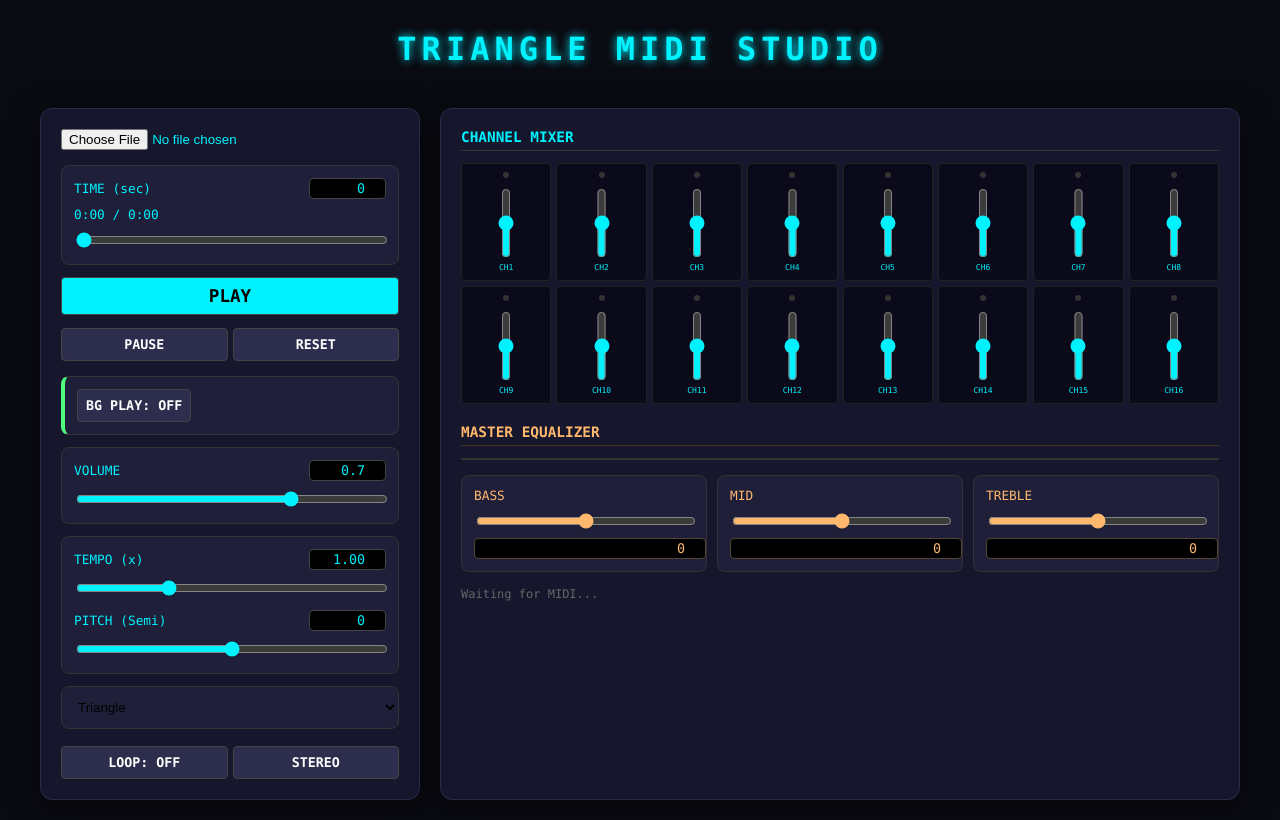
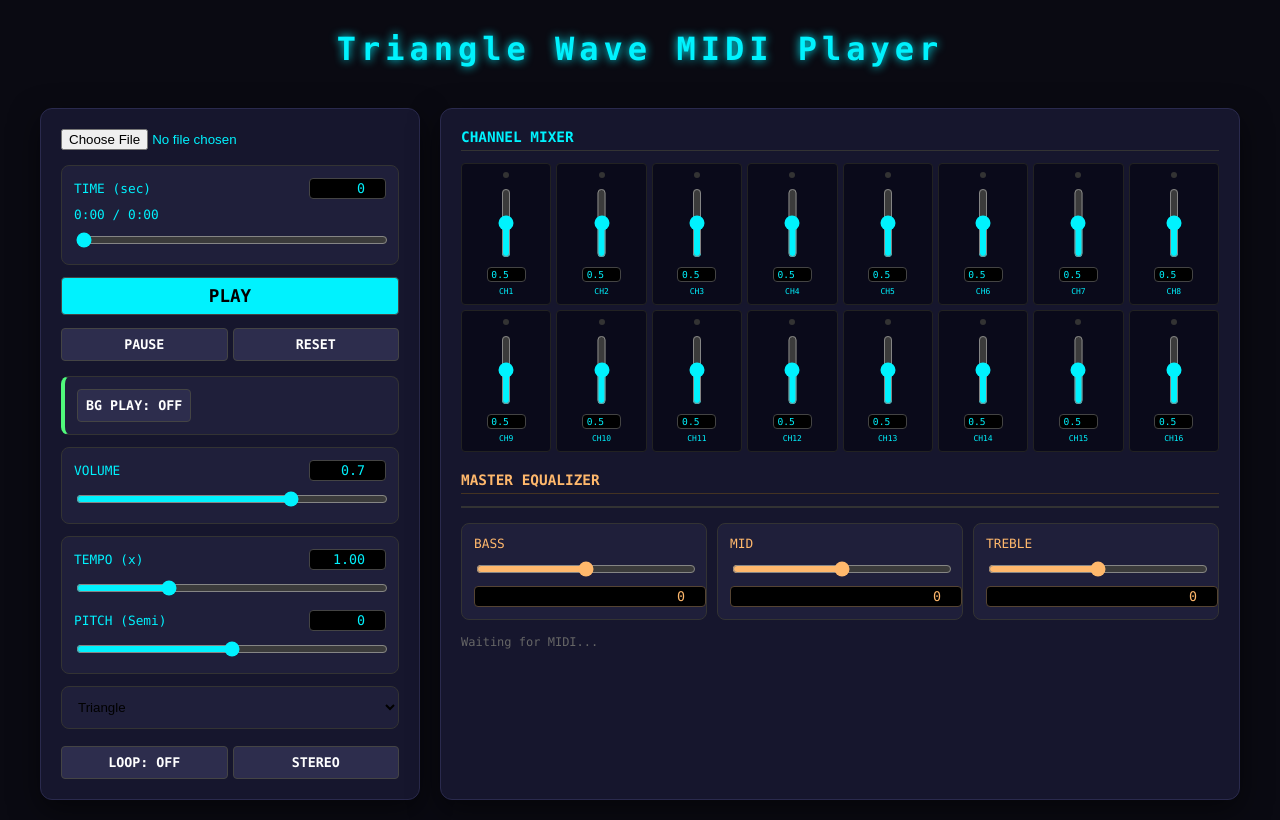
Before and after one commit to Saki-Squid/TriangleWaveMIDIPlayer, a plain HTML site: page index.html in a window 1280 px wide. Drawn offline with Linux system fonts and the light colour scheme.

Commit message:
Change title and update mixer channel elements

```diff
--- a/index.html
+++ b/index.html
@@ -3,7 +3,7 @@
 <head>
     <meta charset="UTF-8">
     <meta name="viewport" content="width=device-width, initial-scale=1.0">
-    <title>Triangle MIDI Studio - Pro EQ Edition</title>
+    <title>Triangle wave MIDI Player</title>
     <script src="https://cdn.jsdelivr.net/npm/midi-parser-js@4.0.4/src/main.min.js"></script>
     <style>
         :root { --accent: #00f2fe; --bg: #0a0a12; --panel: #16162d; --eq-color: #ffb86c; --bg-play-color: #50fa7b; }
@@ -30,7 +30,7 @@
         .eq-range { accent-color: var(--eq-color) !important; }
 
         .mixer-grid { display: grid; grid-template-columns: repeat(8, 1fr); gap: 5px; margin-bottom: 20px; }
-        .ch { background: #0a0a1a; padding: 8px 2px; border-radius: 4px; text-align: center; border: 1px solid #222; }
+        .ch { background: #0a0a1a; padding: 8px 2px; border-radius: 4px; text-align: center; border: 1px solid #222;}
         .v-slider { appearance: slider-vertical; height: 70px; width: 10px; margin: 5px 0; }
         .ind { width: 6px; height: 6px; background: #333; border-radius: 50%; margin: 0 auto 5px; }
         .ind.active { background: var(--accent); box-shadow: 0 0 8px var(--accent); }
@@ -41,7 +41,7 @@
 <body>
 
 <div class="container">
-    <h1>TRIANGLE MIDI STUDIO</h1>
+    <h1>Triangle Wave MIDI Player</h1>
 
     <div class="panel">
         <input type="file" id="fileInput" accept=".mid,.midi" style="margin-bottom:15px; width:100%;">
@@ -161,11 +161,25 @@
     const mixerGrid = document.getElementById('mixerGrid');
     for(let i=0; i<16; i++) {
         const div = document.createElement('div'); div.className = 'ch';
-        div.innerHTML = `<div class="ind" id="ind-${i}"></div>
-            <input type="range" class="v-slider" id="vs-${i}" min="0" max="1" step="0.01" value="0.5">
-            <div style="font-size:0.5rem">CH${i+1}</div>`;
+div.innerHTML = `
+    <div class="ind" id="ind-${i}"></div>
+    <input type="range" class="v-slider" id="vs-${i}" min="0" max="1" step="0.01" value="0.5">
+    <input type="number" id="vn-${i}" class="num-in" value="0.5" step="0.05" min="0" max="1"
+           style="width: 35px; font-size: 0.6rem; padding: 1px; margin-bottom: 5px;">
+    <div style="font-size:0.5rem">CH${i+1}</div>`;
         mixerGrid.appendChild(div);
-        div.querySelector(`#vs-${i}`).oninput = (e) => { chSettings[i].vol = parseFloat(e.target.value); };
+const slider = div.querySelector(`#vs-${i}`);
+const number = div.querySelector(`#vn-${i}`);
+
+const updateVol = (val) => {
+    val = Math.max(0, Math.min(1, parseFloat(val) || 0));
+    chSettings[i].vol = val;
+    slider.value = val;
+    number.value = val.toFixed(2);
+};
+
+slider.oninput = (e) => updateVol(e.target.value);
+number.oninput = (e) => updateVol(e.target.value);
     }
 
     const formatTime = (s) => `${Math.floor(s/60)}:${Math.floor(s%60).toString().padStart(2,'0')}`;
```
